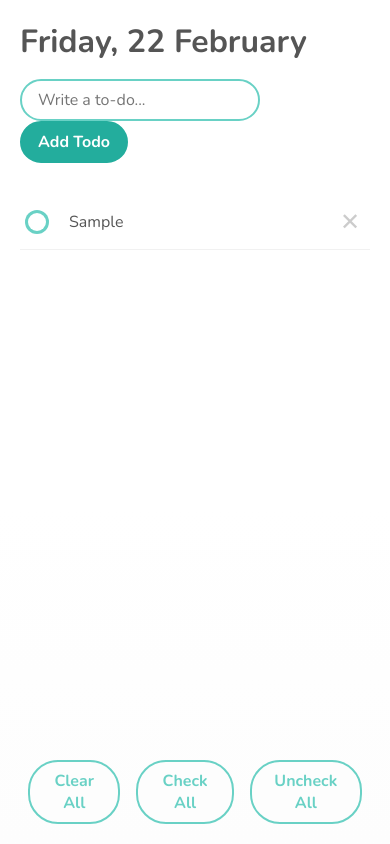
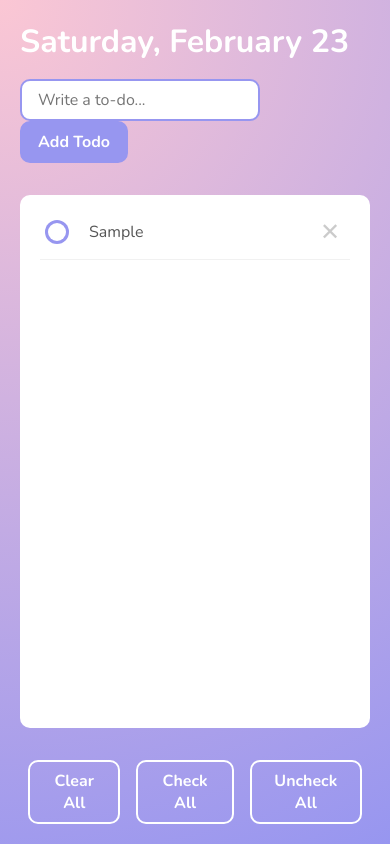
Before and after one commit to erinfm/to-do-list, a plain HTML site: page index.html in a window 390 px wide. Both pictures are taken after typing "Sample" into the empty fields and a click on the input "Add Todo". Drawn offline with nearby package versions, Linux system fonts and the light colour scheme.

Commit message:
added displayCurrentDate function

```diff
--- a/index.html
+++ b/index.html
@@ -15,7 +15,7 @@
   <div class="wrapper">
     <div class="content-container">
       <div class="main-head">
-        <h1>Friday, 22 February</h1>
+        <h1 id="current-date">Today's Todos</h1>
       </div>
 
       <div class="add-items-box">
--- a/main.js
+++ b/main.js
@@ -4,11 +4,18 @@
 
 const clearBtn = document.querySelector('#clearBtn');
 const checkBtn = document.querySelector('#checkBtn');
+const currentDate = document.querySelector('#current-date');
 const uncheckBtn = document.querySelector('#uncheckBtn');
 
 const addItems = document.querySelector('.add-items');
 const itemsList = document.querySelector('.todos');
 const items = JSON.parse(localStorage.getItem('items')) || [];
+
+function displayCurrentDate() {
+  const options = { weekday: 'long', month: 'long', day: 'numeric' };
+  const userDate = `${new Date().toLocaleDateString('en-us', options)}`;
+  currentDate.textContent = `${userDate}`;
+}
 
 function addItem(e) {
   e.preventDefault();
@@ -38,9 +45,8 @@ function populateList(todos = [], todosList) {
       </div>
     </div>
     <div class="column">
-      <div class="column-two ${
-        todo.done ? 'linethrough' : ''}">
-          <span> ${ todo.text}</span >
+      <div class="column-two ${todo.done ? 'linethrough' : ''}">
+          <span> ${todo.text}</span >
       </div>
     </div>
         <span data-text="${todo.text}" class="delete-btn">&#x2715;<span>
@@ -90,6 +96,7 @@ function uncheckAll() {
 
 clearBtn.addEventListener('click', clearAll);
 checkBtn.addEventListener('click', checkAll);
+document.addEventListener('DOMContentLoaded', displayCurrentDate);
 uncheckBtn.addEventListener('click', uncheckAll);
 
 addItems.addEventListener('submit', addItem);
--- a/styles.css
+++ b/styles.css
@@ -30,7 +30,7 @@ body {
 }
 
 .linethrough {
-  text-decoration: line-through #69d1c5 ;
+  text-decoration: line-through #9796f0 ;
 }
 
 input[type=checkbox] {
@@ -41,9 +41,13 @@ input[type=checkbox] {
   border-radius:50%;
   width: 24px;
   height: 24px;
-  background: #69d1c5;
+  background: #9796f0;
   margin: 10px 20px 10px 5px;
   position: relative;
+}
+
+.custom-checkbox:hover {
+  background: #8c8be6;
 }
 
 .custom-checkbox label {
@@ -64,9 +68,9 @@ input[type=checkbox] {
   width: 13px;
   position: absolute;
   top: 4px;
-  left: 1.5px;
+  left: 2px;
   background: #fff;
-  border: 3px solid #69d1c5;
+  border: 3px solid #9796f0;
   border-top: none;
   border-right: none;
   transform: rotate(-45deg);
@@ -77,7 +81,7 @@ input[type=checkbox] {
 }
 
 input {
-  border-radius: 30px;
+  border-radius: 10px;
   color: #555;
   font-family: 'Nunito', sans-serif;
   font-size: 1em;
@@ -89,27 +93,32 @@ input {
 }
 
 input[type="text"] {
-  border: 2px solid #69d1c5;
+  border: 2px solid #9796f0;
 }
 
 input[type="text"]:hover,
 input[type="text"]:focus {
-  border: 2px solid rgb(37, 185, 168);
+  border: 2px solid #8c8be6;
+  outline: 0;
  }
 
 input[type="submit"] {
-  background: rgb(37, 185, 168);
-  border: 2px solid rgb(37, 185, 168);
+  background: #9796f0;
+  border: 2px solid #9796f0;
   color: #fff;
   cursor: pointer;
   font-weight: 700;
 }
 
-input[type="submit"]:hover,
+input[type="submit"]:hover {
+  background: #8c8be6;
+  border: 2px solid #8c8be6;
+  color: #fff;
+  outline: 0;
+}
+
 input[type="submit"]:focus {
-  background: rgb(35, 173, 157);
-  border: 2px solid rgb(35, 173, 157);
-  color: #fff;
+  outline: 0;
 }
 
 input[type="submit"]:active {
@@ -131,11 +140,10 @@ ul li {
   border-bottom: 1px solid #f1f1f1;
 }
 
-
-
 span {
   display: block;
   max-width: 450px;
+  word-wrap: break-word;
 }
 
 .delete-btn {
@@ -154,10 +162,10 @@ span {
 }
 
 button {
-  background: #69d1c5;
-  border: none;
-  border-radius: 30px;
-  color: #ffffff;
+  border: 2px solid #9796f0;
+  border-radius: 10px;
+  background-color: transparent;
+  color: #9796f0;
   cursor: pointer;
   font-family: 'Nunito', sans-serif;
   font-size: 1em;
@@ -172,7 +180,8 @@ button {
 
 button:hover,
 button:focus {
-  background: rgb(37, 185, 168);
+  background: #9796f0;
+  color: #fff
 }
 
 button:focus {
@@ -215,19 +224,18 @@ button:active {
 
 @media all and (max-width: 480px) {
   body {
-    background: linear-gradient(#ffffff 60%, #fdfdfd) fixed;
     font-size: 16px;
   }
 
   button {
-    background-color: #fdfdfd;
-    border: 2px solid #69d1c5;
-    color: #69d1c5;
+    border: 2px solid #fff;
+    color: #fff;
   }
 
   button:hover,
   button:focus {
     background-color: #f5f5f5;
+    color: #9796f0;
   }
 
   .content-container {
@@ -238,7 +246,14 @@ button:active {
     border-radius: 0;
     box-shadow: none;
     width: 100%;
+    color: #fff;
+  }
+
+  .todos-box {
+    border-radius: 10px;
+    background: #fff;
     color: #555;
+    padding: 10px 20px;
   }
 
   span {
```
